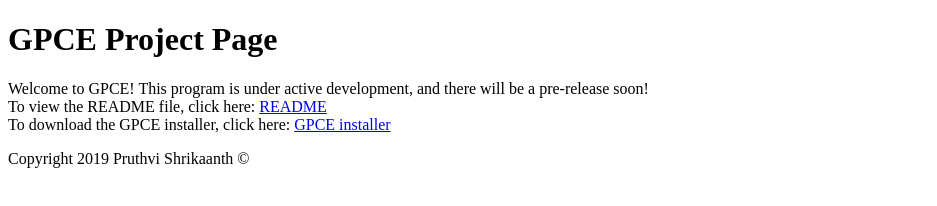
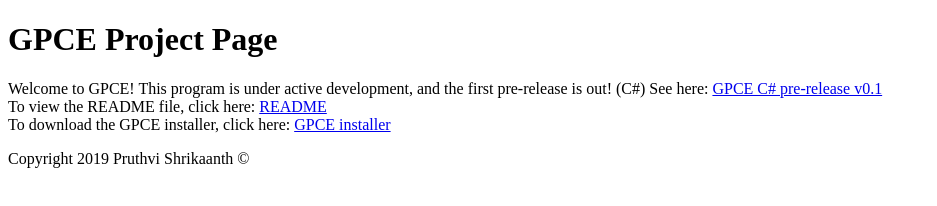
Before and after one commit to Blue0Tech/GPCE, a plain HTML site: page index.html in a window 1280 px wide. Shown: the whole page, without its empty margins (0-937 px from the left). Drawn offline with Linux system fonts and the light colour scheme.

Commit message:
updating information
updating information about pre-releases

```diff
--- a/index.html
+++ b/index.html
@@ -10,7 +10,8 @@ GPCE
 GPCE Project Page
 </h1>
 <p>
-Welcome to GPCE! This program is under active development, and there will be a pre-release soon! <br>
+Welcome to GPCE! This program is under active development, and the first pre-release is out!
+(C#) See here: <a href="https://github.com/Blue0Tech/GPCE/releases/tag/v0.1">GPCE C# pre-release v0.1</a> <br>
 To view the README file, click here: <a href="README.md">README</a> <br>
 To download the GPCE installer, click here: <a href="GPCEinstaller.exe">GPCE installer</a> <br>
 </p>
```
